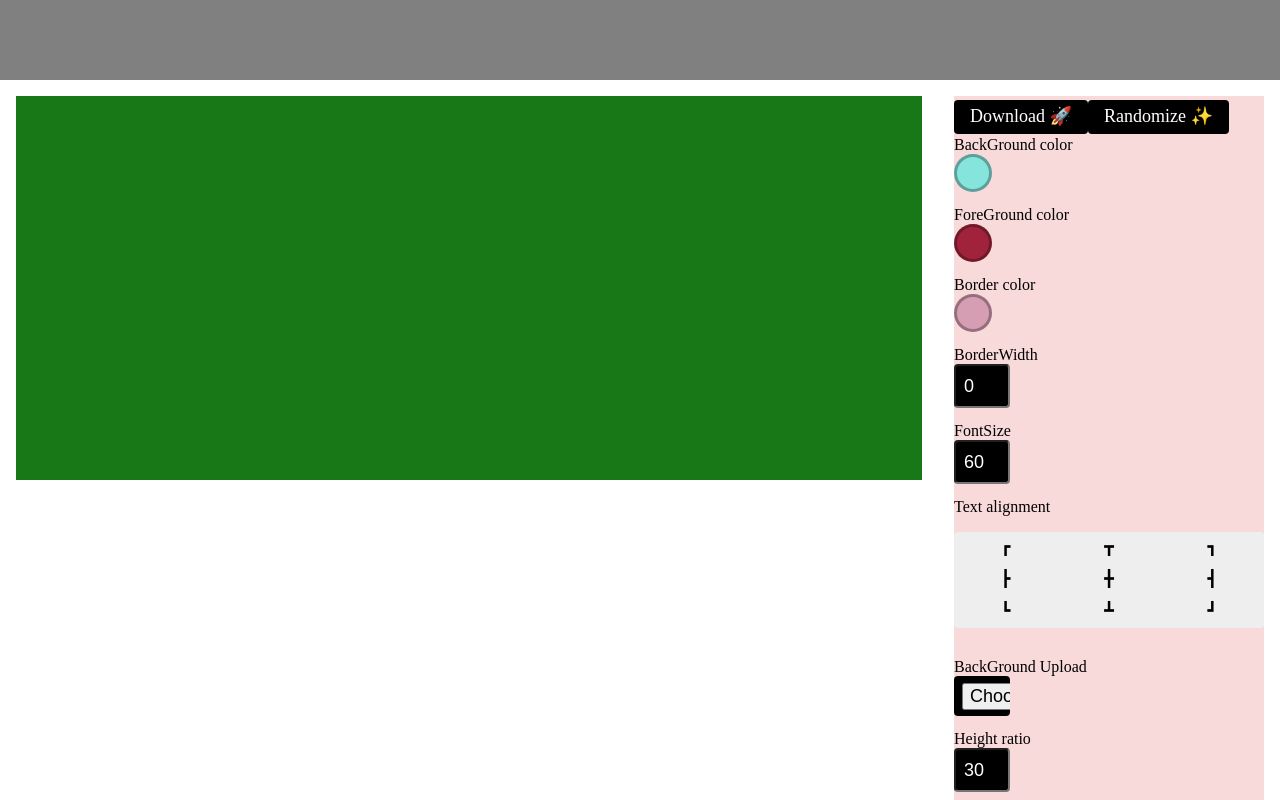
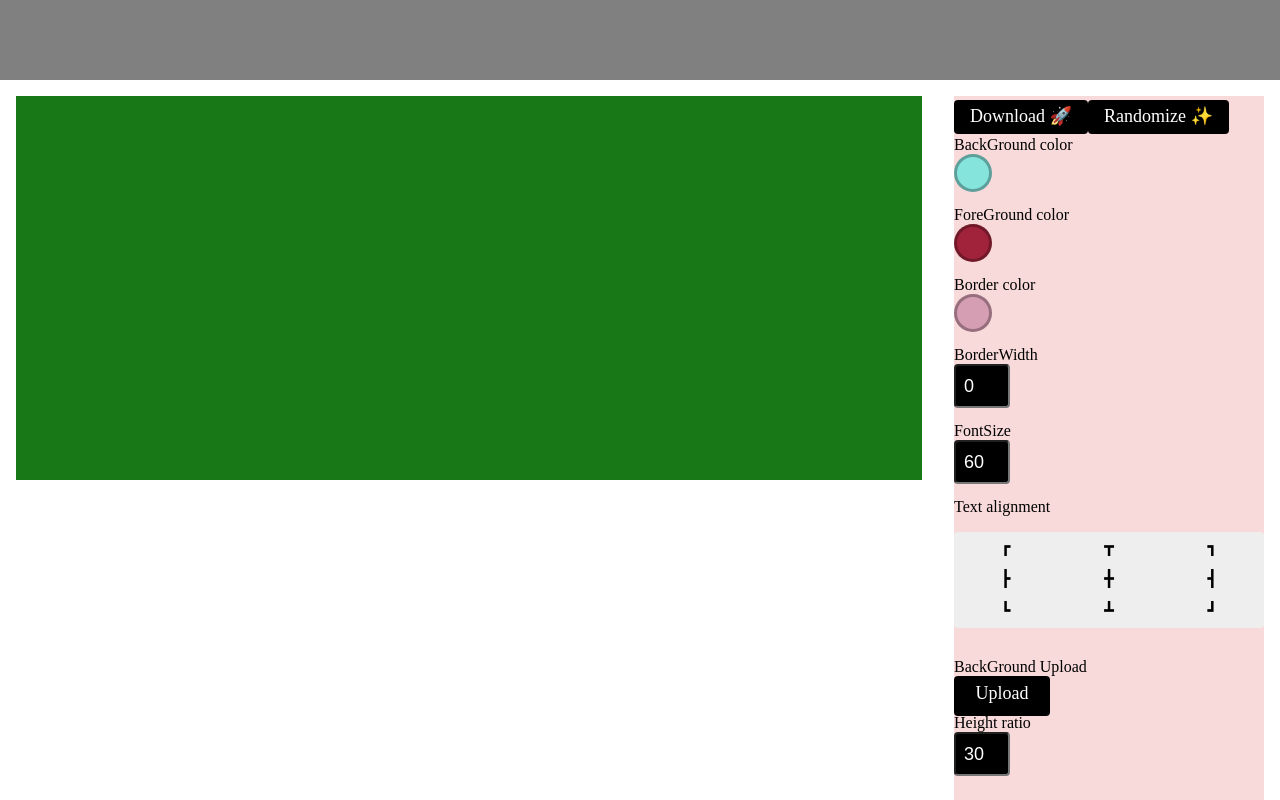
Before and after one commit to preCrew/banner_create_app, a React (Create React App) app: page / in a window 1280 px wide. Shown: the top 800 px of the page. Built offline with nearby package versions, Linux system fonts and the light colour scheme; a web font is replaced by a local one.

Commit message:
Design: input css change Remove: image file, not necessary comment

```diff
--- a/src/components/Content/Banner/index.tsx
+++ b/src/components/Content/Banner/index.tsx
@@ -7,8 +7,6 @@ export interface BannerProps {
 
 
 const Banner = (url: any) => {
-
-    console.log(url);
 
     return (
         <>
--- a/src/components/Content/Banner/style.ts
+++ b/src/components/Content/Banner/style.ts
@@ -9,6 +9,5 @@ export default styled.div<BannerProps>`
   flex-grow: 1;
   position: sticky;
   top: 0;
-  background-image: url(${props=>props.isImg.imgUrl});
-  /* src: ${props => props.isImg}; */
+  background-image: url(${props => props.isImg.imgUrl});
 `;
--- a/src/components/Content/Controls/index.tsx
+++ b/src/components/Content/Controls/index.tsx
@@ -13,16 +13,9 @@ interface ControlsProps {
     AddBg: (val: string | any) => void
 }
 
-/*
-*
-이미지 업로드 기능
-*
-*/
+export default function Controls({ AddBg }: ControlsProps) {
 
-
-
-
-export default function Controls({ AddBg }: ControlsProps) {
+    //Img Upload
     const OnChangeUploadHandler = (e: ChangeEvent<HTMLInputElement> | any): void => {
         e.preventDefault();
         const fileReader = new FileReader();
@@ -80,8 +73,8 @@ export default function Controls({ AddBg }: ControlsProps) {
             {/* Upload */}
             <br />
             <h3>BackGround Upload</h3>
-            {/* 이미지 Upload */}
-            <ImgInput type={"file"} onChange={OnChangeUploadHandler}></ImgInput>
+            <ImgInput onChange={OnChangeUploadHandler}></ImgInput>
+
             {/* Height ratio */}
             <br />
             <h3>Height ratio</h3>
--- a/src/components/Content/index.tsx
+++ b/src/components/Content/index.tsx
@@ -15,12 +15,6 @@ const Content = () => {
         url: '',
     });
 
-    // bannerBg State Component
-    // const AddBg = (newBg: string | any) => {
-    //     console.log("!!!bannerBg: " + bannerBg.viewUrl);
-
-    // }
-
     return (
         <ContentBlock>
             <Banner imgUrl={bannerBg.url} />
--- a/src/components/Content/input/ImgUpload.tsx
+++ b/src/components/Content/input/ImgUpload.tsx
@@ -1,23 +1,27 @@
-import React, { ChangeEvent, useState } from 'react';
-import { InputField } from './style'
+import React, { ChangeEvent } from 'react';
+import { ImgInputField, ImgInputButton } from './ImgUploadStyle'
 
 interface InputImgProps {
-    type: React.HTMLInputTypeAttribute;
     onChange: (e: ChangeEvent<HTMLInputElement> | any) => void;
 }
 
 
-const InputImg = React.forwardRef(({ type, onChange }: InputImgProps, ref2) => {
-    // console.log("ref: " + ref2);
 
+const InputImg = React.forwardRef(({ onChange }: InputImgProps, ref2) => {
 
     return (
-        <InputField
-            type={type}
-            accept="image/*"
-            ref={ref2 as React.RefObject<HTMLInputElement>}
-            onChange={onChange}
-        />
+        <>
+            <ImgInputButton htmlFor="input-file">
+                Upload
+            </ImgInputButton>
+            <ImgInputField
+                id="input-file"
+                type="file"
+                accept="image/*"
+                ref={ref2 as React.RefObject<HTMLInputElement>}
+                onChange={onChange}
+            />
+        </>
 
     );
 });
--- /dev/null
+++ b/src/components/Content/input/ImgUploadStyle.ts
@@ -0,0 +1,29 @@
+import styled from "styled-components";
+
+export const ImgInputField = styled.input.attrs({ type: 'file' })`
+    position: absolute;
+    width: 0;
+    height: 0;
+    padding: 0;
+    margin: -1px;
+    overflow: hidden;
+    clip: rect(0, 0, 0, 0);
+    border: 0;
+`
+
+export const ImgInputButton = styled.label`
+    width: 96px;
+    height: 40px;
+    display: inline-flex;
+    justify-content: center;
+    border-radius: 4px;
+    background: #000;
+    color: #fff;
+    font-size: 18px;
+    line-height: 2;
+    cursor: pointer;
+`
+
+export const InputFieldInline = styled(ImgInputField)`
+    display:inline-block;
+`
```
Also changed, not shown: src/components/Content/Banner/images/user.png (deleted).
